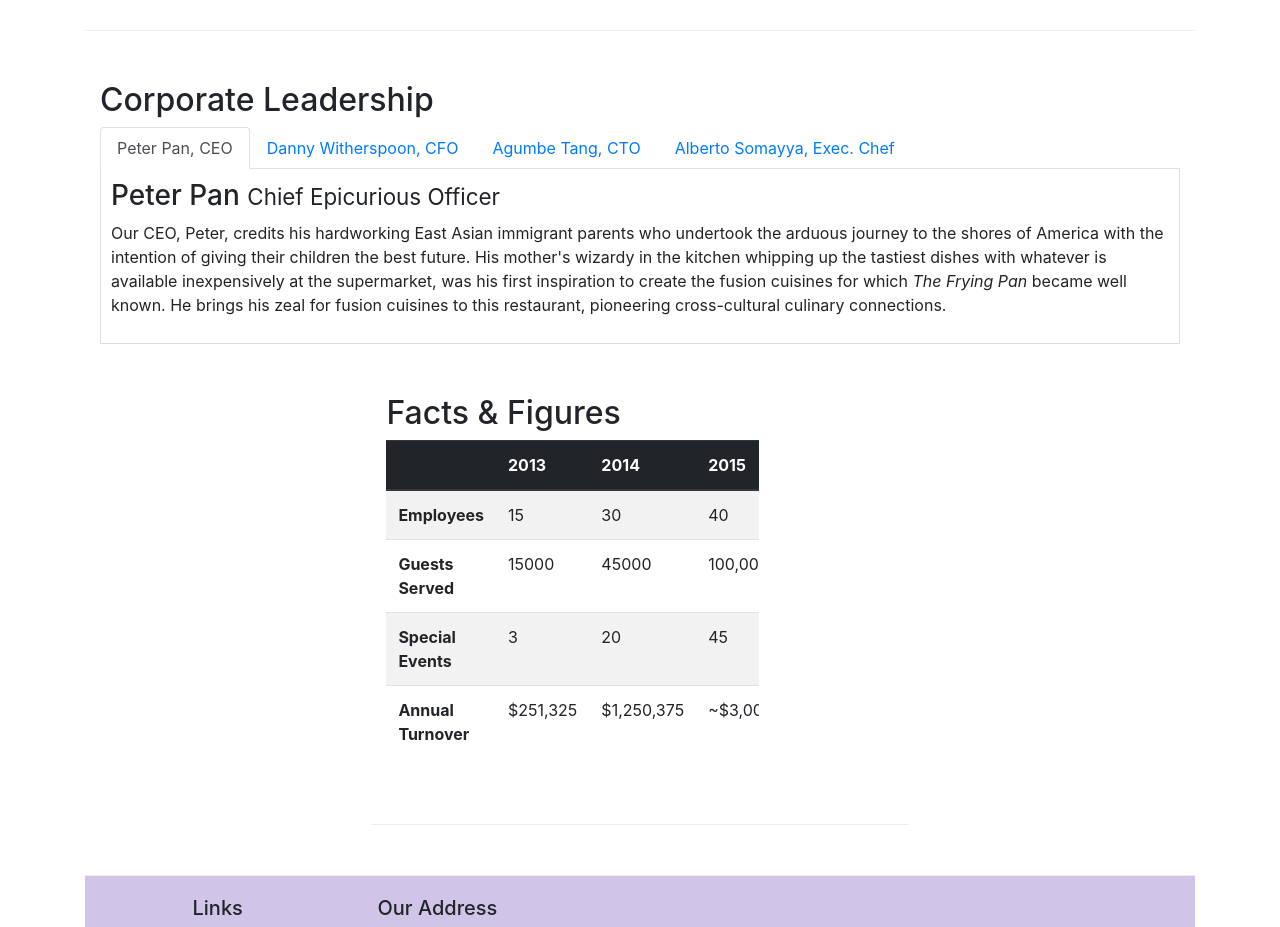
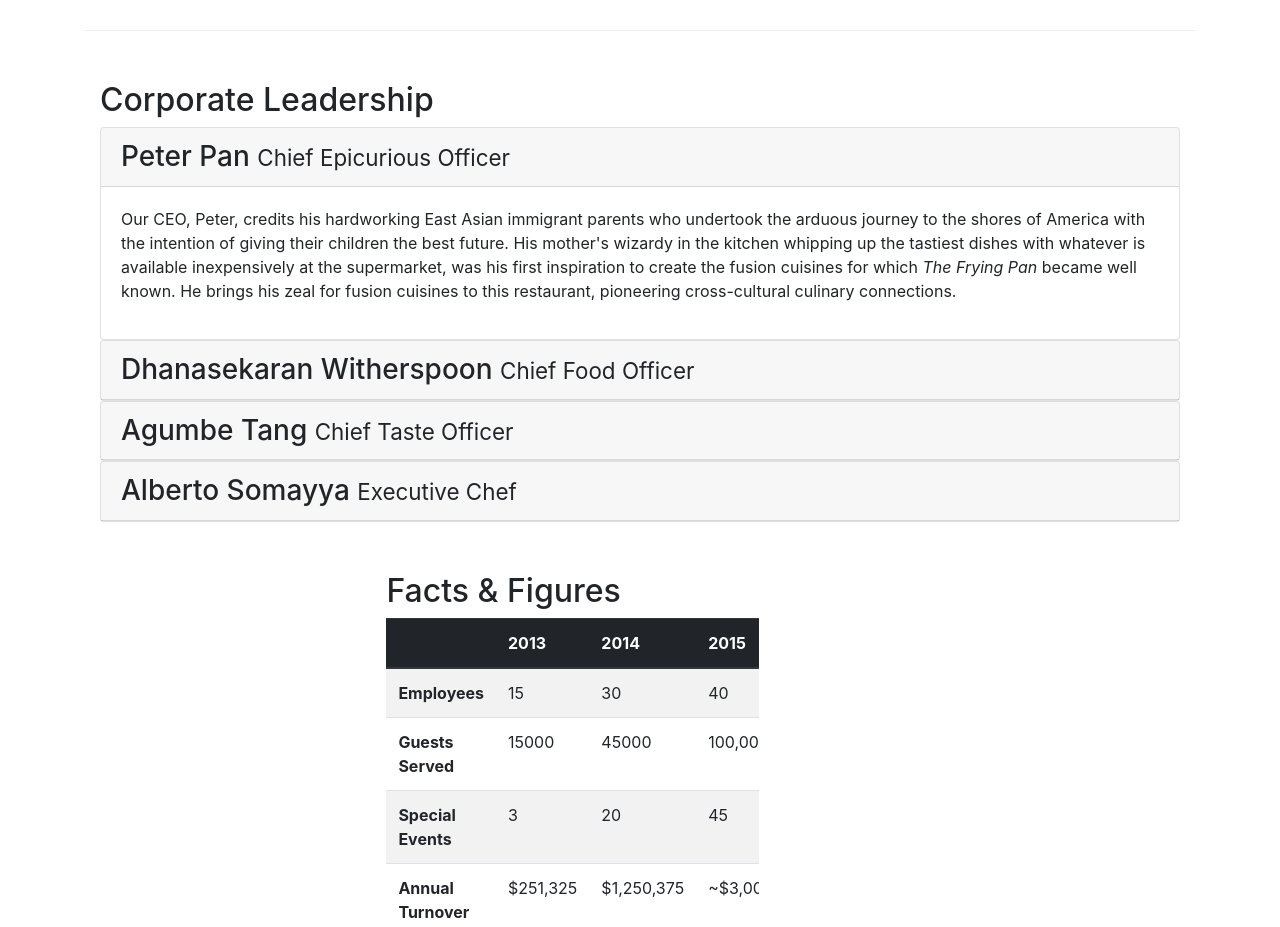
Before and after one commit to Soumyak328/Course1, a website: page aboutus.html in a window 1280 px wide. Shown: the part 920-1847 px from the top of the page. Drawn offline with nearby package versions, Linux system fonts and the light colour scheme.

Commit message:
accordion

```diff
--- a/aboutus.html
+++ b/aboutus.html
@@ -108,7 +108,7 @@
             <div class="col-12">
                 <h2>Corporate Leadership</h2>
 
-                <ul class="nav nav-tabs">
+                <!-- <ul class="nav nav-tabs">
                     <li class="nav-item">
                         <a class="nav-link active" href=#peter
                          role="tab" data-toggle="tab">Peter Pan, CEO</a>
@@ -125,14 +125,69 @@
                         <a class="nav-link" href="#alberto" role="tab"
                           data-toggle="tab">Alberto Somayya, Exec. Chef</a>
                       </li>
-                </ul>
-                <div class="tab-content">
-                    <div role="tab-panel" class="tab-pane fade show active" id="peter">
-                        <h3>Peter Pan <small>Chief Epicurious Officer</small></h3>
-                        <p class="hidden-xs-down">Our CEO, Peter, credits his hardworking East Asian immigrant parents who undertook the arduous journey to the shores of America with the intention of giving their children the best future. His mother's wizardy in the kitchen whipping up the tastiest dishes with whatever is available inexpensively at the supermarket, was his first inspiration to create the fusion cuisines for which <em>The Frying Pan</em> became well known. He brings his zeal for fusion cuisines to this restaurant, pioneering cross-cultural culinary connections.</p>
+                </ul> -->
+
+
+                <div id="accordion">
+                    <div class="card">
+                        <div class="card-header" role="tab" id="peterhead">
+                        <h3 class="mb-0">
+                            <a data-toggle="collapse" data-target="#peter">
+                            Peter Pan <small>Chief Epicurious Officer</small>
+                            </a>
+                        </h3>
+                        </div>
+                        <div class="collapse show" id="peter" data-parent="#accordion">
+                            <div class="card-body">
+                                <p class="d-none d-sm-block">Our CEO, Peter, credits his hardworking East Asian immigrant parents who undertook the arduous journey to the shores of America with the intention of giving their children the best future. His mother's wizardy in the kitchen whipping up the tastiest dishes with whatever is available inexpensively at the supermarket, was his first inspiration to create the fusion cuisines for which <em>The Frying Pan</em> became well known. He brings his zeal for fusion cuisines to this restaurant, pioneering cross-cultural culinary connections.
+                                </p>
+                            </div>
+                        </div>
                     </div>
+                    <div class="card">
+                        <div class="card-header" role="tab" id="dannyhead">
+                        <h3 class="mb-0">
+                            <a class="collapsed" data-toggle="collapse" data-target="#danny">
+                            Dhanasekaran Witherspoon <small>Chief Food Officer</small>
+                            </a>
+                        </h3>
+                    </div>
+                    <div class="collapse" id="danny" data-parent="#accordion">
+                        <div class="card-body">
+                            <p class="d-none d-sm-block">Our CFO, Danny, as he is affectionately referred to by his colleagues, comes from a long established family tradition in farming and produce. His experiences growing up on a farm in the Australian outback gave him great appreciation for varieties of food sources. As he puts it in his own words, <em>Everything that runs, wins, and everything that stays, pays!</em></em></p>
+                        </div>
+                    </div>
+                </div>
+                <div class="card">
+                        <div class="card-header" role="tab" id="agumbehead">
+                        <h3 class="mb-0">
+                            <a class="collapsed" data-toggle="collapse" data-target="#agumbe">
+                            Agumbe Tang <small>Chief Taste Officer</small>
+                            </a>
+                        </h3>
+                    </div>
+                    <div class="collapse" id="agumbe" data-parent="#accordion">
+                        <div class="card-body">
+                            <p class="d-none d-sm-block">Blessed with the most discerning gustatory sense, Agumbe, our CTO, personally ensures that every dish that we serve meets his exacting tastes. Our chefs dread the tongue lashing that ensues if their dish does not meet his exacting standards. He lives by his motto, <em>You click only if you survive my lick.</em></p>
+                        </div>
+                    </div>
+                </div>
+                <div class="card">
+                        <div class="card-header" role="tab" id="albertohead">
+                        <h3 class="mb-0">
+                            <a class="collapsed" data-toggle="collapse" data-target="#alberto">
+                            Alberto Somayya <small>Executive Chef</small>
+                            </a>
+                        </h3>
+                    </div>
+                    <div class="collapse" id="alberto" data-parent="#accordion">
+                        <div class="card-body">
+                            <p class="d-none d-sm-block">Award winning three-star Michelin chef with wide International experience having worked closely with whos-who in the culinary world, he specializes in creating mouthwatering Indo-Italian fusion experiences. He says, <em>Put together the cuisines from the two craziest cultures, and you get a winning hit! Amma Mia!</em></em></p>
+                        </div>
+                    </div>
+                </div>
 
-                    <div role="tab-panel" class="tab-pane fade " id="danny">
+                    <!-- <div role="tab-panel" class="tab-pane fade " id="danny">
                         <h3>Dhanasekaran Witherspoon <small>Chief Food Officer</small></h3>
                         <p class="hidden-xs-down">Our CFO, Danny, as he is affectionately referred to by his colleagues, comes from a long established family tradition in farming and produce. His experiences growing up on a farm in the Australian outback gave him great appreciation for varieties of food sources. As he puts it in his own words, <em>Everything that runs, wins, and everything that stays, pays!</em></p>
                     </div>
@@ -145,7 +200,7 @@
                     <div role="tab-panel" class="tab-pane fade " id="alberto">
                         <h3>Alberto Somayya <small>Executive Chef</small></h3>
                         <p class="hidden-xs-down">Award winning three-star Michelin chef with wide International experience having worked closely with whos-who in the culinary world, he specializes in creating mouthwatering Indo-Italian fusion experiences. He says, <em>Put together the cuisines from the two craziest cultures, and you get a winning hit! Amma Mia!</em></p>
-                    </div>
+                    </div> -->
             </div>
        </div>
        <div class="row row-content">
```
